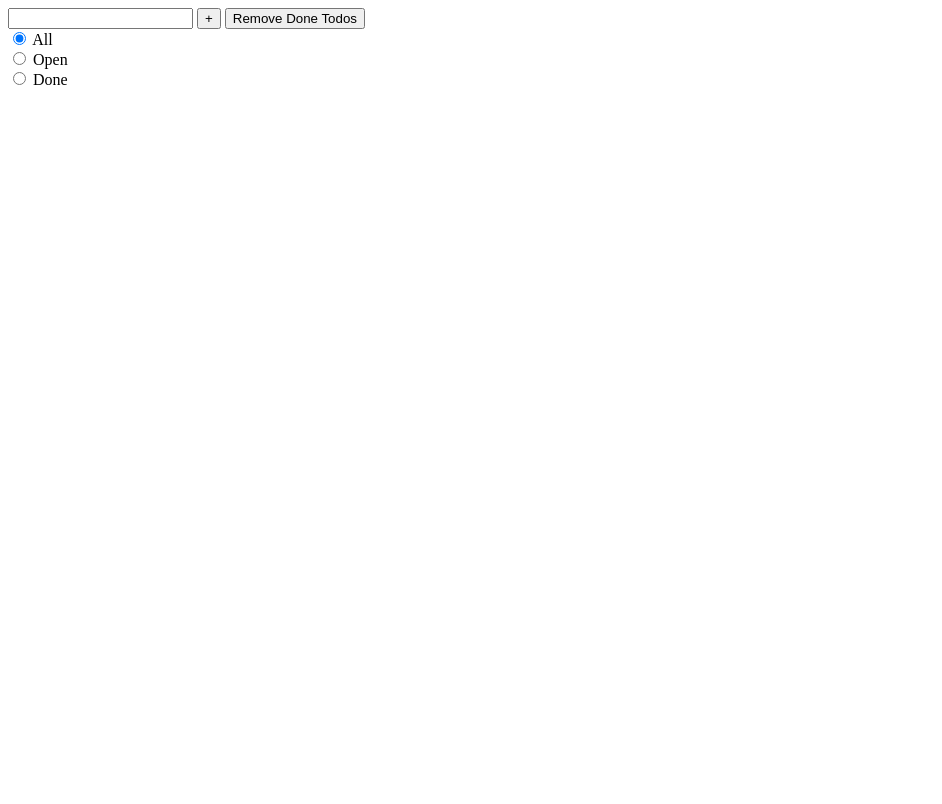
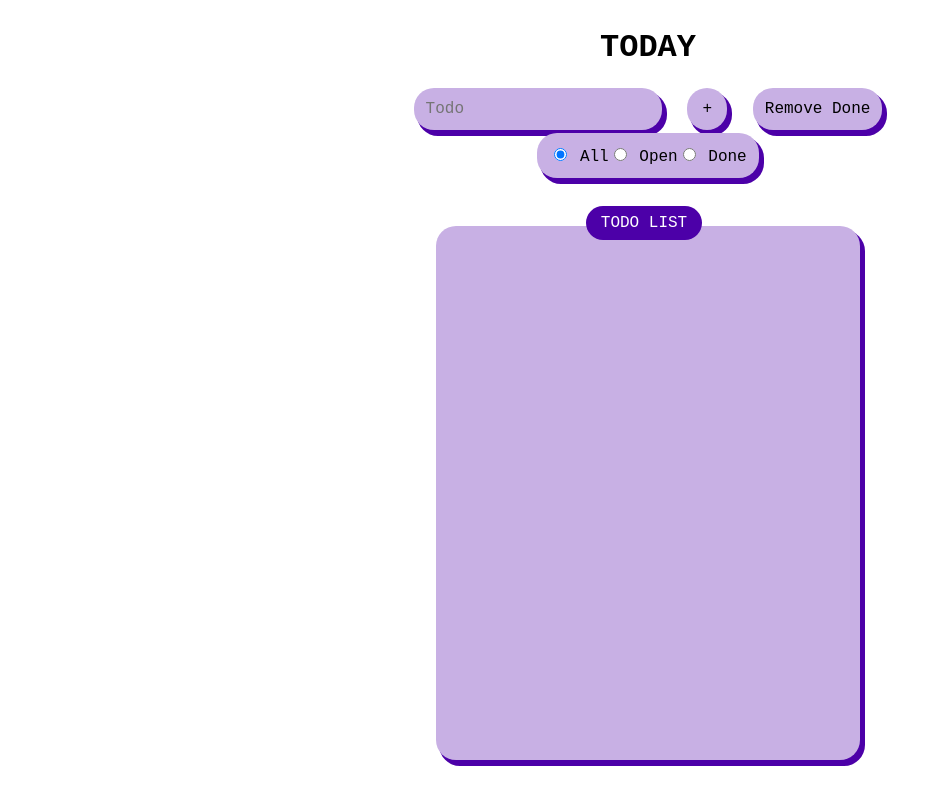
Before and after one commit to lensigonzales/coding-bootcamp-exercises, a plain HTML site: page web-apps-foundation/todo-app/index.html in a window 1280 px wide. Shown: the whole page, without its empty margins (0-942 px from the left). Drawn offline with Linux system fonts and the light colour scheme; a web font is replaced by a local one.

Commit message:
add styling

```diff
--- a/web-apps-foundation/todo-app/index.html
+++ b/web-apps-foundation/todo-app/index.html
@@ -9,11 +9,13 @@
 </head>
 
 <body>
-
-    <input class="todo-input" type="text">
-    <button class="add-btn">+</button>
-    <button class="remove-btn">Remove Done Todos</button>
-    <div class="filter">
+    <h1 class="title">TODAY</h1>
+    <div class="input-wrapper">
+        <input class="todo-input box-style" type="text" placeholder="Todo">
+        <button class="add-btn btn box-style">+</button>
+        <button class="remove-btn btn box-style">Remove Done</button>
+    </div>
+    <div class="filter box-style">
         <div class="filter-all">
             <input type="radio" name="filter" value="all" id="all" checked>
             <label for="all">All</label>
@@ -27,10 +29,12 @@
             <label for="done">Done</label>
         </div>
     </div>
+    <section class="list-wrapper box-style">
+        <aside class="badge">TODO LIST</aside>
+        <ul class="todo-list">
 
-    <ul class="todo-list">
-
-    </ul>
+        </ul>
+    </section>
     <script src="script.js"></script>
 </body>
 
--- a/web-apps-foundation/todo-app/styles.css
+++ b/web-apps-foundation/todo-app/styles.css
@@ -0,0 +1,81 @@
+@import url("https://fonts.googleapis.com/css2?family=Wellfleet&display=swap");
+
+:root {
+  --main-bg-color: rgb(200, 176, 228);
+  --main-text-color: rgb(34, 0, 76);
+  --main-shadow-color: rgb(76, 0, 168);
+  --box-shadow-custom: 4px 5px 0px 1px var(--main-shadow-color);
+}
+
+body {
+  box-sizing: border-box;
+  font-family: "Wellfleet", monospace;
+  height: 100dvh;
+  width: 100dvw;
+  display: grid;
+  justify-items: center;
+  grid-template-rows: 0.5fr 0.5fr 0.5fr 7fr;
+  grid-template-areas:
+    "  title  "
+    "  input  "
+    "  filter  "
+    "  todos  ";
+}
+
+.title {
+  grid-area: title;
+}
+
+.input-wrapper {
+  grid-area: input;
+}
+
+.todo-input {
+  all: unset;
+
+  width: 14rem;
+}
+
+.btn {
+  all: unset;
+  text-align: center;
+  margin-left: 1rem;
+  cursor: pointer;
+}
+
+.add-btn {
+  width: 1rem;
+}
+
+.filter {
+  grid-area: filter;
+  display: flex;
+  align-self: center;
+}
+
+.list-wrapper {
+  margin: 3rem 0;
+  position: relative;
+  grid-area: todos;
+  padding: 2rem;
+  width: 25rem;
+}
+
+.badge {
+  position: absolute;
+  left: 150px;
+  top: -20px;
+  background-color: var(--main-shadow-color);
+  color: white;
+  padding: 0.5rem;
+  width: 100px;
+  text-align: center;
+  border-radius: 20px;
+}
+
+.box-style {
+  padding: 0.75rem;
+  background-color: var(--main-bg-color);
+  box-shadow: 4px 5px 0px 1px var(--main-shadow-color);
+  border-radius: 20px;
+}
```
